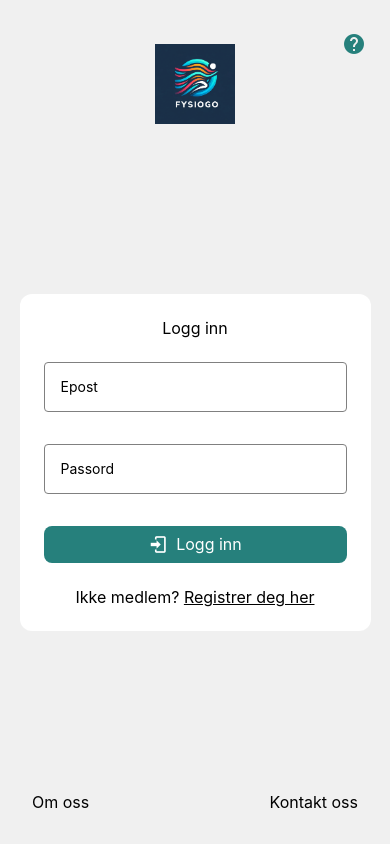
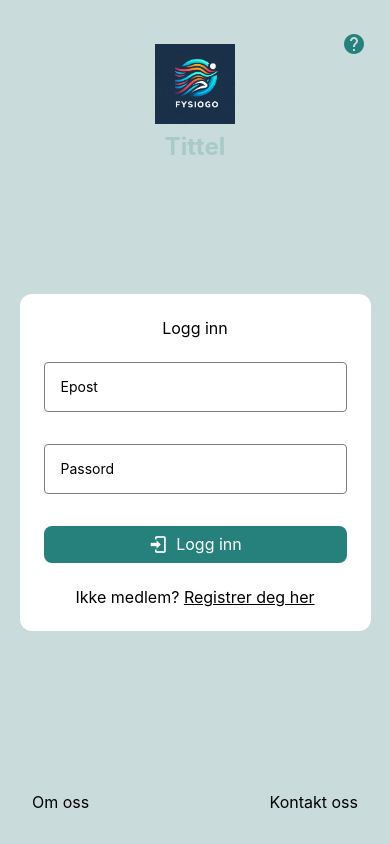
Before and after one commit to TommyS-NO/PhysioFlow-Prototype, a React Native app in the folder frontend/: screen /Front in a window 390 px wide. Built offline with nearby package versions, Linux system fonts and the light colour scheme; no server answers.

Commit message:
Updated theme primary color

```diff
--- a/frontend/theme.ts
+++ b/frontend/theme.ts
@@ -33,7 +33,8 @@ interface Theme {
 
 export const theme: Theme = {
   colors: {
-    primary: "#F0F0F0",
+    // primary: "#F0F0F0",
+    primary: 'rgba(38, 128, 124, 0.2)',
     buttonText: "#ffffff",
     infoText: "#000000",
     button: "#26807C",
```
